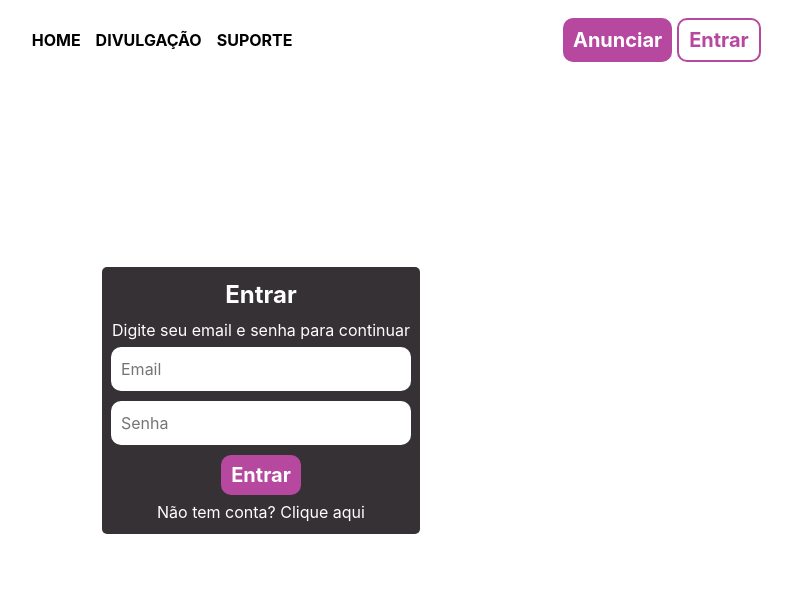
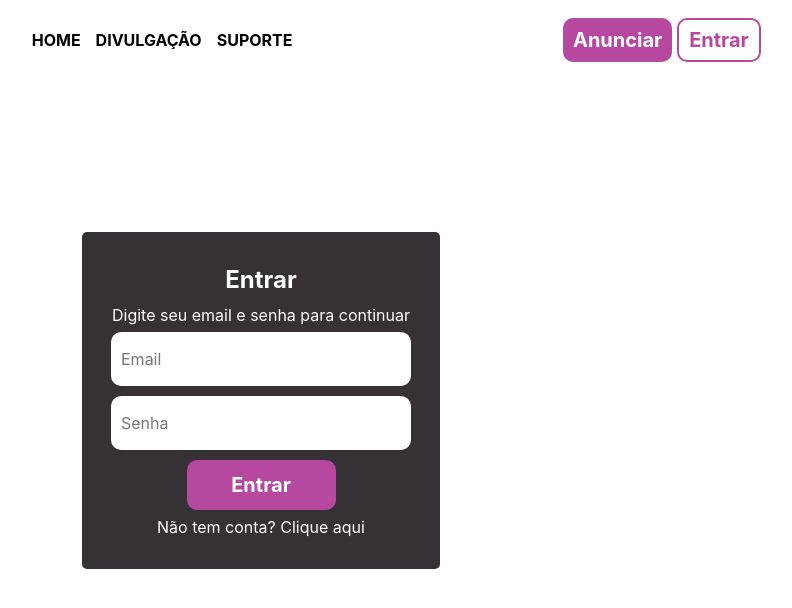
Before and after one commit to LucasFSouza552/frontend-web-pet, a React (Vite) app: page /login in a window 1280 px wide. Shown: the top 608 px of the page, without its empty margins (379-1171 px from the left). Built offline with nearby package versions, Linux system fonts and the light colour scheme.

Commit message:
`eat: updated auth functionality and UI components with minor styling changes

```diff
--- a/src/features/auth/AuthContext.tsx
+++ b/src/features/auth/AuthContext.tsx
@@ -45,6 +45,7 @@ export const AuthProvider = ({ children }: { children: ReactNode }) => {
     }, []);
 
     const login = async (email: string, password: string) => {
+        try {
             const fetchToken = await authenticateUser(email, password);
             if (fetchToken) {
                 setToken(fetchToken);
@@ -53,6 +54,9 @@ export const AuthProvider = ({ children }: { children: ReactNode }) => {
             const fetchAccount = await tokenValidate();
             if (fetchAccount) {
                 setAccount(fetchAccount);
+            }
+        } catch (error) {
+            throw error;
         }
     };
 
--- a/src/features/auth/authService.ts
+++ b/src/features/auth/authService.ts
@@ -5,10 +5,13 @@ import { removeStorage, saveStorage } from "../../shared/utils/storageUtils";
 export async function tokenValidate() {
     try {
         const account = await authApi.getProfile();
+        if (!account) {
+            throw Error("Falha ao validar token");
+        }
         saveStorage("account_data", JSON.stringify(account));
+
         return account;
     } catch (error: any) {
-        console.log(error);
         throw Error(error?.message);
     }
 }
--- a/src/features/auth/components/AuthForm.tsx
+++ b/src/features/auth/components/AuthForm.tsx
@@ -16,7 +16,7 @@ export default function AuthForm() {
                     <p>Digite seu email e senha para continuar</p>
                     <InputComponent placeholder="Email" label="email" onChange={handleChange} value={credentials.email} type="email" />
                     <InputComponent placeholder="Senha" label="senha" onChange={handleChange} value={credentials.password} type="password" />
-                    <PrimaryButton text="Entrar" type="submit" filled />
+                    <PrimaryButton text="Entrar" type="submit" filled width="50%" height="50px" />
                     <p>Não tem conta? <Link to="register">Clique aqui</Link></p>
                 </FormContainer>
                 <ErrorContainer message={error} />
@@ -40,10 +40,11 @@ const FormContainer = styled.form`
     color: #fff;
     border-radius: 5px;
     gap: 5px;
-    padding: 10px;
+    padding: 30px;
     height: auto;
     display: flex;
     flex-direction: column;
     justify-content: center;
     align-items: center;
+
 `;
--- a/src/features/auth/controllers/useLoginController.tsx
+++ b/src/features/auth/controllers/useLoginController.tsx
@@ -20,9 +20,9 @@ export default function useLoginController() {
         e.preventDefault();
         try {
             login(credentials.email, credentials.password);
+
             setError("");
             navigate("/dashboard");
-
         } catch (error: unknown) {
             if (error instanceof Error) {
                 setError(error.message);
--- a/src/features/auth/pages/LoginPage.tsx
+++ b/src/features/auth/pages/LoginPage.tsx
@@ -1,5 +1,3 @@
-import styled from "styled-components";
-import Section from "../../../shared/styles/SectionStyle";
 import AuthForm from "../components/AuthForm";
 import { HeaderComponent } from "../../../shared/components/HeaderComponent";
 
--- a/src/features/home/pages/HomePage.tsx
+++ b/src/features/home/pages/HomePage.tsx
@@ -7,8 +7,8 @@ export default function HomeSection() {
     <>
       <HeaderComponent />
       <main>
-          <IntroSection />
-          <FeaturesSection />
+        <IntroSection />
+        <FeaturesSection />
       </main>
     </>
   );
--- a/src/shared/components/InputComponent.tsx
+++ b/src/shared/components/InputComponent.tsx
@@ -27,7 +27,7 @@ const Input = styled.div`
     width: clamp(300px, 50%, 600px);
 
     input {
-        padding: 10px;
+        padding: 15px 10px;
         border-radius: 10px;
         border: none;
         outline: none;
--- a/src/shared/components/PrimaryButton.tsx
+++ b/src/shared/components/PrimaryButton.tsx
@@ -1,7 +1,7 @@
 import styled from "styled-components"
 import { useNavigate } from "react-router-dom";
 
-export const PrimaryButton = ({ text, type = "button", to, filled = true, onClick }: { text: string, type: "button" | "submit" | "reset", to?: string, filled: boolean, onClick?: () => void }) => {
+export const PrimaryButton = ({ text, type = "button", to, filled = true, width, height, onClick }: { text: string, type: "button" | "submit" | "reset", to?: string, filled: boolean, width?: string, height?: string, onClick?: () => void }) => {
 
     const navigate = useNavigate();
 
@@ -12,7 +12,7 @@ export const PrimaryButton = ({ text, type = "button", to, filled = true, onClic
     };
 
     return (
-        <Button type={type} $filled={filled} value={text} onClick={onClick || handleClick} />
+        <Button type={type} $filled={filled} value={text} width={width} height={height} onClick={onClick || handleClick} />
     );
 }
 
@@ -21,6 +21,9 @@ const Button = styled.input<{ $filled: boolean }>`
     border: ${({ $filled, theme }) =>
         $filled ? "none" : `2px solid ${theme.colors.primary}`};
     border-radius: 10px;
+    width: ${({ width }) => width};
+    height: ${({ height }) => height};
+
     font-size: 20px;
     padding: 5px 10px;
     font-weight: bolder;
```
Lines whose indentation alone changed are shown as unchanged.
